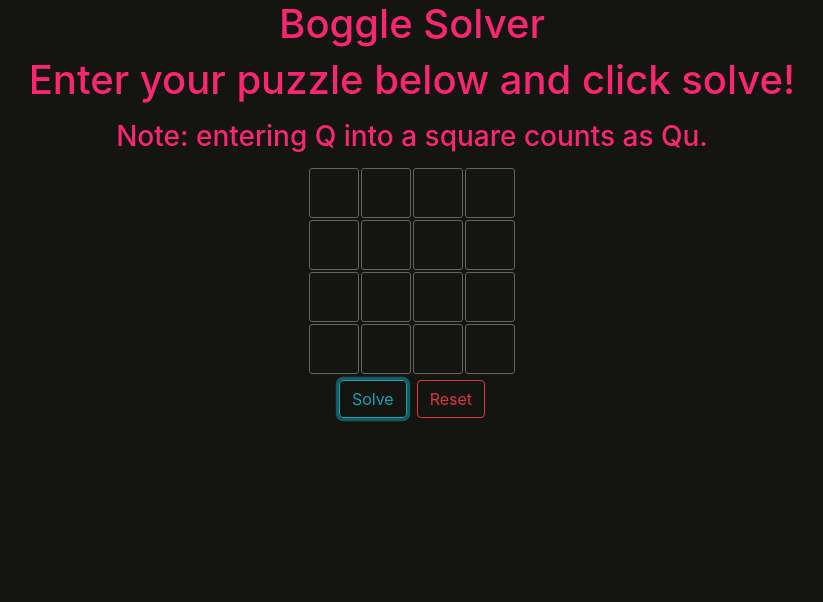
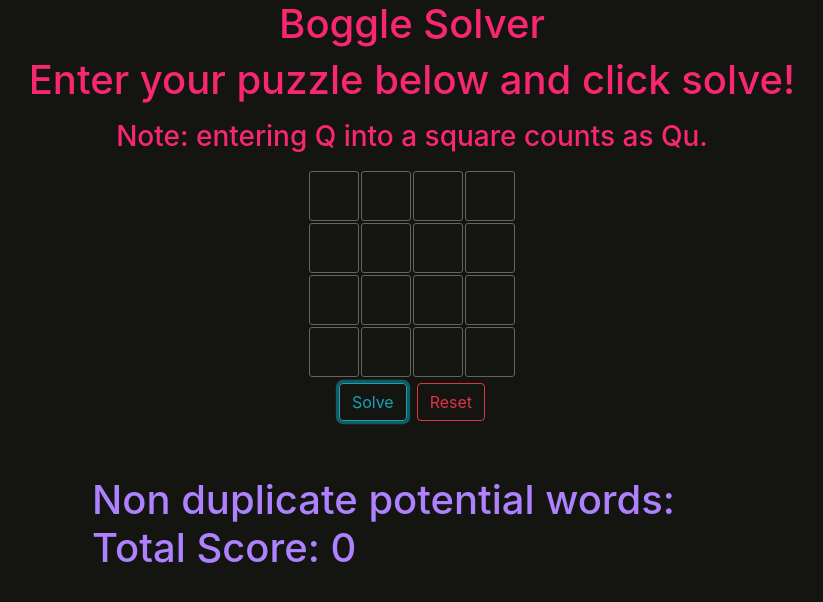
Before and after one commit to adamconroy/rstudio-coding-test, a plain HTML site: page public/index.html in a window 1280 px wide. Both pictures are taken after a click on the button "Solve". Shown: the whole page, without its empty margins (228-1051 px from the left). Drawn offline with nearby package versions, Linux system fonts and the light colour scheme.

Commit message:
answer display with scoring and some UI tweaks

```diff
--- a/public/boggle.css
+++ b/public/boggle.css
@@ -43,11 +43,43 @@ body {
   flex-direction: column;
   justify-content: center;
   align-items: center;
-  height: 250px;
 }
 
-.row {
-  flex: 1;
+#summary {
+  color: var(--monokai-purple);
+  margin-top: 50px;
+  margin-left: 25%;
+  margin-right: 25%;
+}
+
+#answers {
+  display: flex;
+  flex-direction: column;
+  justify-content: center;
+}
+
+.boggle-answer {
+  display: flex;
+  align-items: center;
+  justify-content: space-evenly;
+  flex-direction: row;
+  margin-top: 50px;
+}
+
+.answer-grid {
+  display: flex;
+  flex-direction: column;
+  justify-content: center;
+  align-items: flex-start;
+}
+
+.answer-word {
+  align-items: flex-end;
+  color: var(--monokai-blue-light);
+}
+
+.word-row {
+  display: flex;
 }
 
 .boggle-letter {
--- a/public/index.html
+++ b/public/index.html
@@ -47,6 +47,26 @@
 
       // CONSTANTS
       var END_OF_WORD = '$';
+      // not the prettiest thing but quick answer in raw js
+      var POINTS = {
+        0: 0,
+        1: 0,
+        2: 0,
+        3: 1,
+        4: 1,
+        5: 2,
+        6: 3,
+        7: 5,
+        8: 11,
+        9: 11,
+        10: 11,
+        11: 11,
+        12: 11,
+        13: 11,
+        14: 11,
+        15: 11,
+        16: 11
+      };
 
       // For each letter in the word:
       //   - Check if it's in the tree at this position
@@ -180,7 +200,30 @@
       function get_interpolated_index(num_chunks, cur_chunk, max_index) {
         var indiv_percent = 1 / num_chunks;
         var cur_percent = cur_chunk * indiv_percent;
-        return Math.floor(max_index * cur_percent);
+        return Math.ceil(max_index * cur_percent);
+      }
+
+      function add_summary() {
+        // remove duplicates
+        var deduped = {};
+        for (var i = 0; i < answers.length; i++) {
+          deduped[answers[i].str] = 1;
+        }
+        deduped = Object.keys(deduped);
+        deduped.sort();
+
+        var total_score = 0;
+        for (var i = 0; i < deduped.length; i++) {
+          total_score += POINTS[deduped[i].length];
+        }
+
+        var summary_str = `
+          <div>
+            <div>Non duplicate potential words: ${deduped.join(', ')}</div>
+            <div>Total Score: ${total_score}</div>
+          </div>`;
+
+        $(summary_str).appendTo("#summary");
       }
 
       // This is much messier than I'd like it to be but...speed
@@ -202,9 +245,9 @@
           boggle_answer[x][y] = get_interpolated_index(answer.order.length, i, 15);
         }
 
-        var grid_str = `<div class='boggle-grid'>`;
+        var grid_str = `<div class='boggle-answer'><div class='answer-grid'>`;
         for (var i = 0; i < 4; i++) {
-          grid_str += `<div class='row'>`;
+          grid_str += `<div class='word-row'>`;
           for (var j = 0; j < 4; j++) {
             var class_str = "letter-" + boggle_answer[i][j];
             var val = boggle_answer[i][j] != null ? boggle[i][j] : '';
@@ -212,12 +255,13 @@
           }
           grid_str += `</div>`;
         }
-        grid_str += `</div>`;
-        var grid = $(grid_str).appendTo(".answers");
+        grid_str += `</div><div class='answer-word'>${answer.str}, ${POINTS[answer.str.length]} point(s)</div></div>`;
+        var grid = $(grid_str).appendTo("#answers");
       }
 
       function solve_boggle() {
         answers = [];
+        $("#summary").empty();
         $("#answers").empty();
 
         boggle = new Array(4);
@@ -239,12 +283,15 @@
           }
         }
 
+        add_summary();
+
         for (var i = 0; i < answers.length; i++) {
           add_answer_grid(answers[i]);
         }
       }
 
       function reset_grid() {
+        $("#summary").empty();
         $("#answers").empty();
 
         for (var i = 0; i < 4; i++) {
@@ -266,37 +313,39 @@
     </div>
 
     <div class="boggle-grid">
-      <div class="row">
+      <div class="word-row">
         <input class="boggle-letter" maxlength="1" type="text" id="00">
         <input class="boggle-letter" maxlength="1" type="text" id="01">
         <input class="boggle-letter" maxlength="1" type="text" id="02">
         <input class="boggle-letter" maxlength="1" type="text" id="03">
       </div>
-      <div class="row">
+      <div class="word-row">
         <input class="boggle-letter" maxlength="1" type="text" id="10">
         <input class="boggle-letter" maxlength="1" type="text" id="11">
         <input class="boggle-letter" maxlength="1" type="text" id="12">
         <input class="boggle-letter" maxlength="1" type="text" id="13">
       </div>
-      <div class="row">
+      <div class="word-row">
         <input class="boggle-letter" maxlength="1" type="text" id="20">
         <input class="boggle-letter" maxlength="1" type="text" id="21">
         <input class="boggle-letter" maxlength="1" type="text" id="22">
         <input class="boggle-letter" maxlength="1" type="text" id="23">
       </div>
-      <div class="row">
+      <div class="word-row">
         <input class="boggle-letter" maxlength="1" type="text" id="30">
         <input class="boggle-letter" maxlength="1" type="text" id="31">
         <input class="boggle-letter" maxlength="1" type="text" id="32">
         <input class="boggle-letter" maxlength="1" type="text" id="33">
       </div>
-      <div class="row">
+      <div class="word-row">
         <button id="solve-button" disabled="true" type="button" class="btn btn-outline-info boggle-button">Solve</button>
         <button id="reset-button" type="button" class="btn btn-outline-danger boggle-button">Reset</button>
       </div>
     </div>
 
-    <div id="answers" class="boggle-grid">
+    <div id="summary">
+    </div>
+    <div id="answers">
     </div>
 
     <script>
@@ -307,6 +356,12 @@
       $("#reset-button").click(function() {
         reset_grid();
       });
+
+      $(document).keypress(function(e) {
+        if (e.which == 13) {
+          solve_boggle();
+        }
+      });
     </script>
   </body>
 </html>
```
